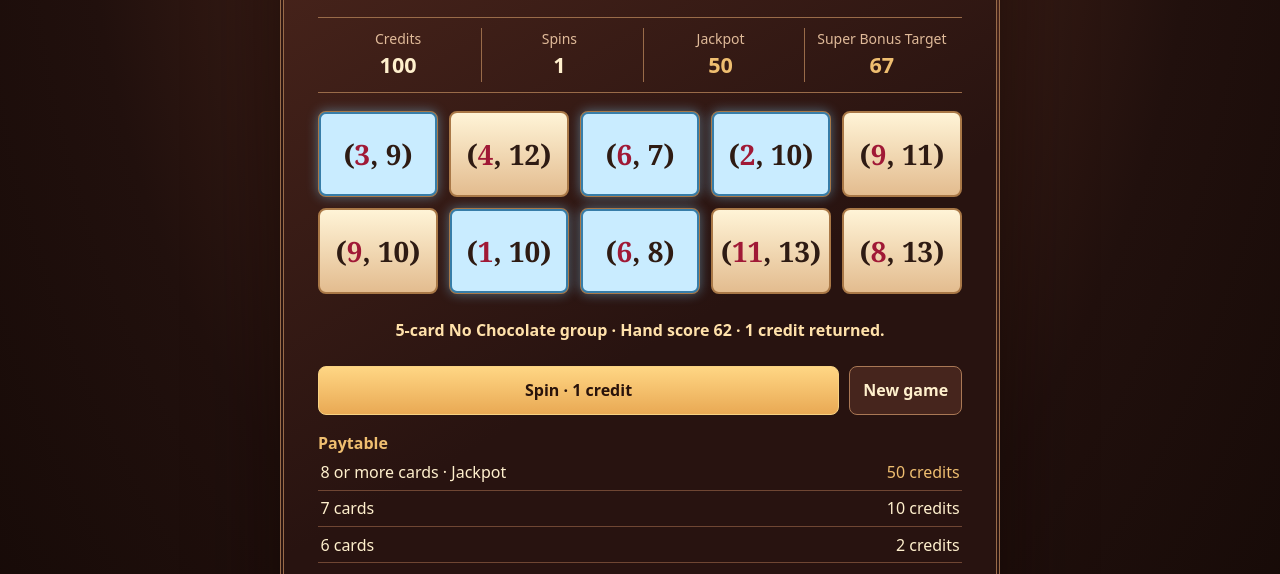
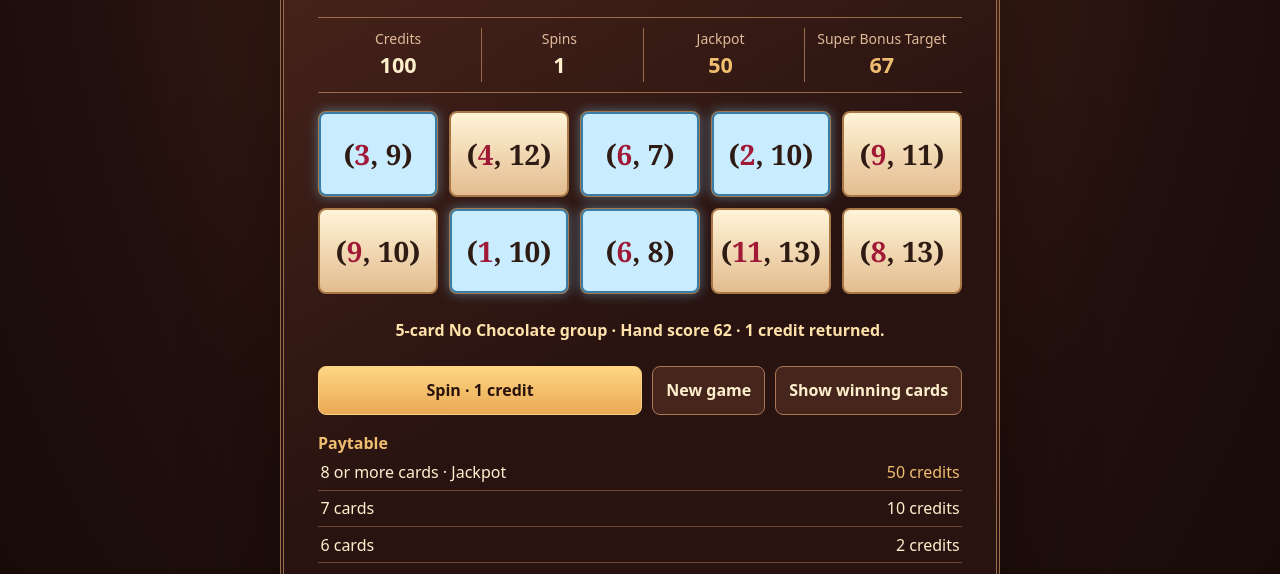
Before and after one commit to mbrozinsky/Chocolate---Slots, a plain HTML site: page index.html in a window 1280 px wide. Both pictures are taken after a click on the button "Spin · 1 credit". Shown: the part 226-800 px from the top of the page. Drawn offline with Linux system fonts and the light colour scheme.

Commit message:
Add files via upload

```diff
--- a/index.html
+++ b/index.html
@@ -63,13 +63,14 @@ dd { margin: 0; font-size: 1.35rem; font-weight: 750; font-variant-numeric: tabu
 }
 .red { color: #a01936; }
 #result { min-height: 3.4em; display: grid; place-items: center; margin: .55rem 0; text-align: center; color: #ffe1aa; font-weight: 650; }
-.controls { display: flex; gap: .65rem; }
+.controls { display: flex; flex-wrap: wrap; gap: .65rem; }
 button {
   min-height: 49px; padding: .65rem .8rem; border: 1px solid #aa7855;
   border-radius: 8px; font: inherit; font-weight: 750; color: var(--paper); background: #46251d; cursor: pointer;
 }
 button:focus-visible, summary:focus-visible { outline: 3px solid white; outline-offset: 3px; }
 #spin { flex: 1; background: linear-gradient(#ffd684, #e9a954); color: #29130b; border-color: #f8d283; }
+@media (max-width: 420px) { #show-winners { flex-basis: 100%; } }
 button:disabled { opacity: .55; cursor: default; }
 .paytable { width: 100%; margin-top: 1rem; border-collapse: collapse; }
 .paytable caption { text-align: left; color: var(--gold); font-weight: 750; }
@@ -103,6 +104,7 @@ footer { margin-top: .65rem; text-align: center; color: var(--muted); font-size:
   <div class="controls">
     <button id="spin" type="button">Spin · 1 credit</button>
     <button id="reset" type="button">New game</button>
+    <button id="show-winners" type="button" aria-controls="reels" disabled>Show winning cards</button>
   </div>
   <table class="paytable">
     <caption>Paytable</caption>
@@ -120,6 +122,7 @@ footer { margin-top: .65rem; text-align: center; color: var(--muted); font-size:
     <p><strong>Chocolate Chain.</strong> Both numbers rise from card to card. For example, (2, 4), (4, 7), (6, 9).</p>
     <p><strong>No Chocolate group.</strong> In any pair, neither card has both numbers strictly higher than the other. For example, (1, 10), (2, 9), (2, 8).</p>
     <p>Cards can appear anywhere on the reels. Light blue highlights show one longest pattern. When both types tie, the game shows the chain.</p>
+    <p>After a paying spin, choose <strong>Show winning cards</strong> to group the blue cards from left to right, starting in the top row. Choose <strong>Show original order</strong> to put the cards back where they landed.</p>
     <p>When a spin pays out, the hand score is the sum of both numbers on every highlighted card.</p>
     <p><strong>Super Bonus.</strong> Each game draws a target from 50 through 75 and displays it above the reels. If a paying hand scores exactly that number, you earn 100 extra play credits on top of the regular payout. Scores above or below the target earn only the regular payout. You can earn the bonus once per game. Choose <strong>New game</strong> to draw a target and make the bonus available again.</p>
   </details>
@@ -184,10 +187,13 @@ const bonusEarned = document.querySelector("#bonus-earned");
 const status = document.querySelector("#result");
 const spinButton = document.querySelector("#spin");
 const resetButton = document.querySelector("#reset");
+const showWinnersButton = document.querySelector("#show-winners");
+const showWinnersLabel = showWinnersButton.textContent;
 const reducedMotion = window.matchMedia("(prefers-reduced-motion: reduce)");
 let credits;
 let spins;
 let bonusTarget;
+let payingHand;
 
 function cardFace(card) {
   const red = document.createElement("span");
@@ -257,6 +263,7 @@ async function spinReel(tile, card, index) {
 
 spinButton.addEventListener("click", async () => {
   if (spinButton.disabled || credits < 1) return;
+  showWinnersButton.disabled = true;
   const cards = drawCards();
   const { winners, type, payout } = evaluate(cards);
   const restoreFocus = document.activeElement === spinButton;
@@ -283,6 +290,9 @@ spinButton.addEventListener("click", async () => {
   }
   credits += payout;
   render(cards, winners);
+  payingHand = payout > 0 ? { cards, winners, grouped: false } : null;
+  showWinnersButton.textContent = showWinnersLabel;
+  showWinnersButton.disabled = !payingHand;
   const prize = payout === 1 ? "1 credit returned" : payout + " credits paid";
   const scoreText = payout > 0 ? " · Hand score " + score : "";
   const result = winners.length + "-card " + type + scoreText + " · " + prize;
@@ -293,12 +303,24 @@ spinButton.addEventListener("click", async () => {
   }
 });
 
+showWinnersButton.addEventListener("click", () => {
+  if (showWinnersButton.disabled || !payingHand) return;
+  const { cards, winners } = payingHand;
+  payingHand.grouped = !payingHand.grouped;
+  const orderedCards = payingHand.grouped ? [...winners, ...cards.filter(card => !winners.includes(card))] : cards;
+  render(orderedCards, winners);
+  showWinnersButton.textContent = payingHand.grouped ? "Show original order" : showWinnersLabel;
+});
+
 function startGame() {
   credits = startingCredits;
   spins = 0;
   bonusTarget = minBonusTarget + Math.floor(Math.random() * (maxBonusTarget - minBonusTarget + 1));
   bonusTargetDisplay.textContent = bonusTarget;
   bonusEarned.hidden = true;
+  payingHand = null;
+  showWinnersButton.textContent = showWinnersLabel;
+  showWinnersButton.disabled = true;
   render();
   status.textContent = "Spin to draw ten cards from the 78-card deck.";
 }
```
